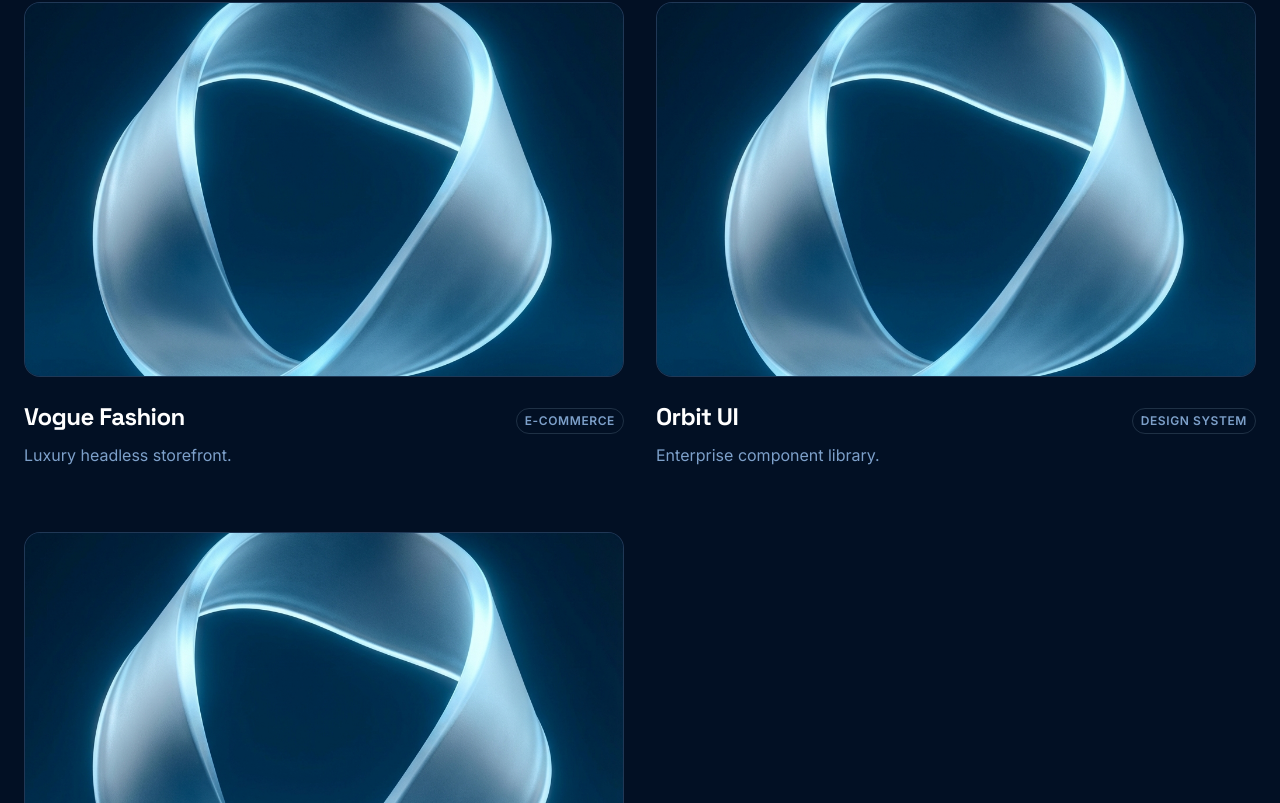
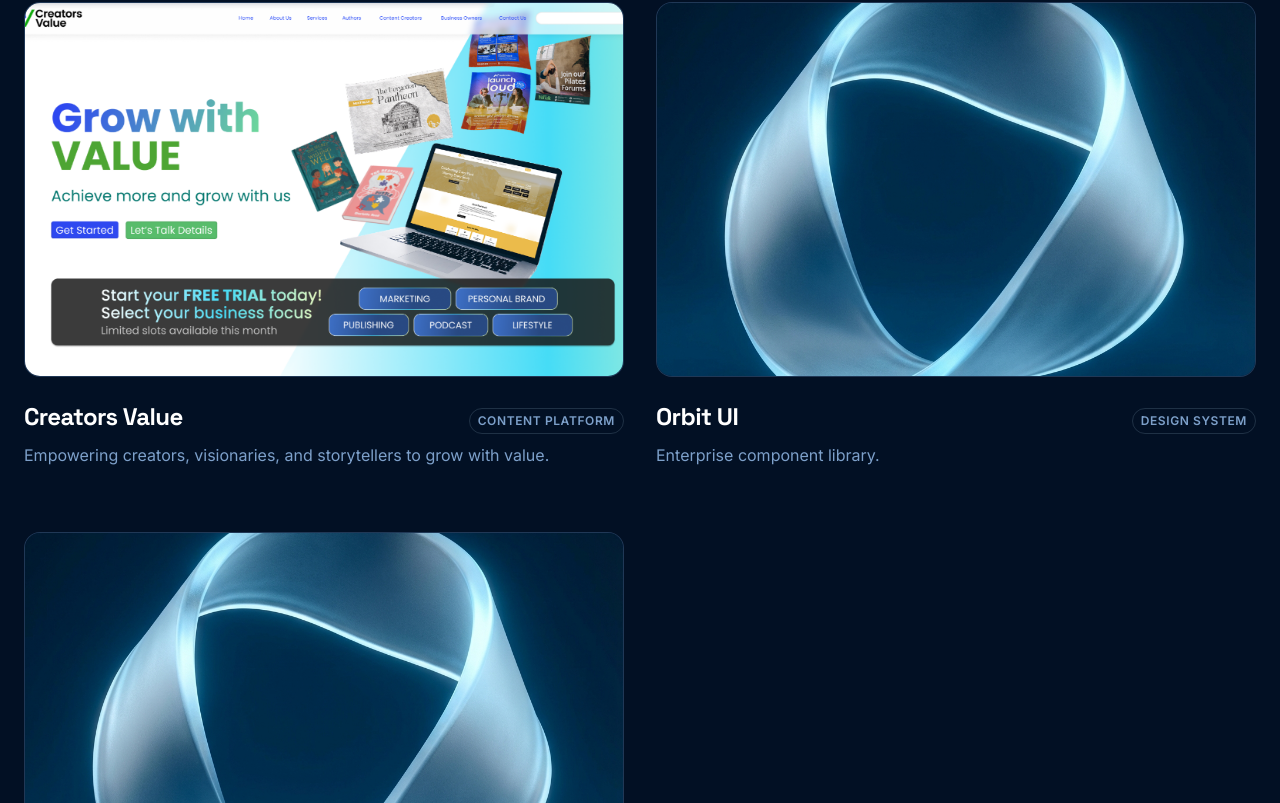
Before and after one commit to ryncstudio/rync-studio-landing, a React (Vite) app: page /#/ in a window 1280 px wide. Shown: the part 5128-5931 px from the top of the page. Built offline with nearby package versions, Linux system fonts and the light colour scheme.

Commit message:
Add Creators Value project to portfolio

```diff
--- a/src/data/projects.ts
+++ b/src/data/projects.ts
@@ -1,6 +1,7 @@
 import abstractImg from "@/assets/images/abstract-1.jpg";
 import rodMartinImg from "@/assets/images/rod-martin.png";
 import owenAssociatesImg from "@/assets/images/owen-associates.png";
+import creatorsValueImg from "@/assets/images/creators-value.png";
 
 export const projects = [
     {
@@ -16,10 +17,10 @@
         image: rodMartinImg,
     },
     {
-        category: "E-Commerce",
-        title: "Vogue Fashion",
-        description: "Luxury headless storefront.",
-        image: abstractImg,
+        category: "Content Platform",
+        title: "Creators Value",
+        description: "Empowering creators, visionaries, and storytellers to grow with value.",
+        image: creatorsValueImg,
     },
     {
         category: "Design System",
```
Also changed, not shown: src/assets/images/creators-value.png (added).
